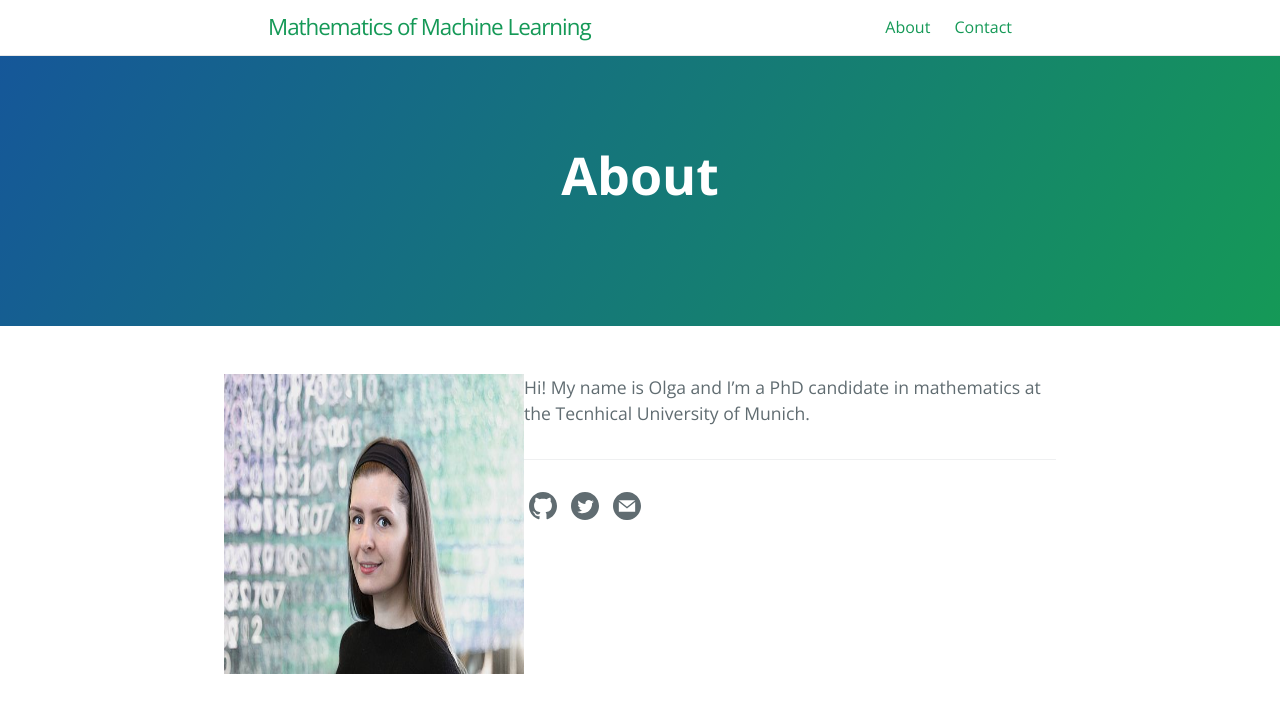
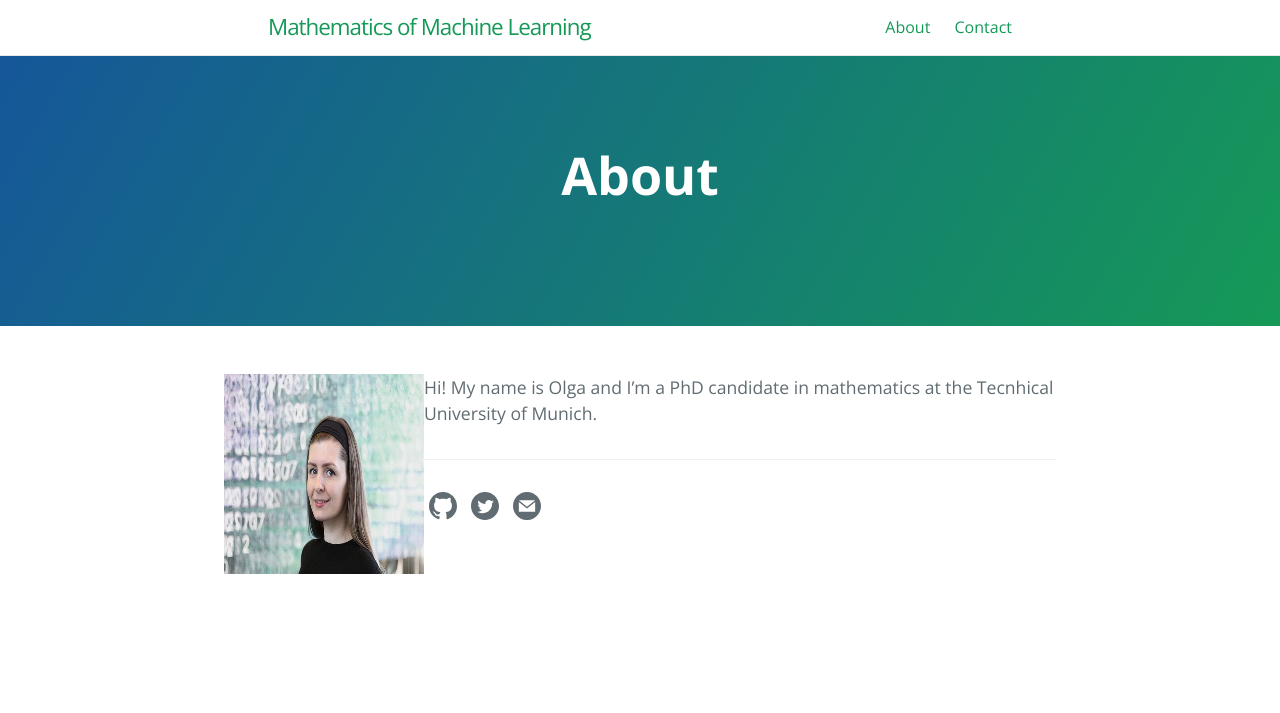
Before and after one commit to olgagraf/olgagraf.github.io, a Jekyll site: the page built from about.md, in a window 1280 px wide. Shown: the top 713 px of the page. Built offline with Jekyll 4.4.1, drawn with Linux system fonts in a browser that asks for light colours.

Commit message:
Update about.md

```diff
--- a/about.md
+++ b/about.md
@@ -7,8 +7,18 @@ ref: about
 order: 0
 ---
 
-<img align="left" src="assets/images/numbers14.jpg" width="300" height="300">
+<img align="left" src="assets/images/numbers14.jpg" width="200" height="200">
 Hi! My name is Olga and I'm a PhD candidate in mathematics at the Tecnhical University of Munich.
+
+
+
+
+
+
+
+
+
+
 
 
 <!---
```
